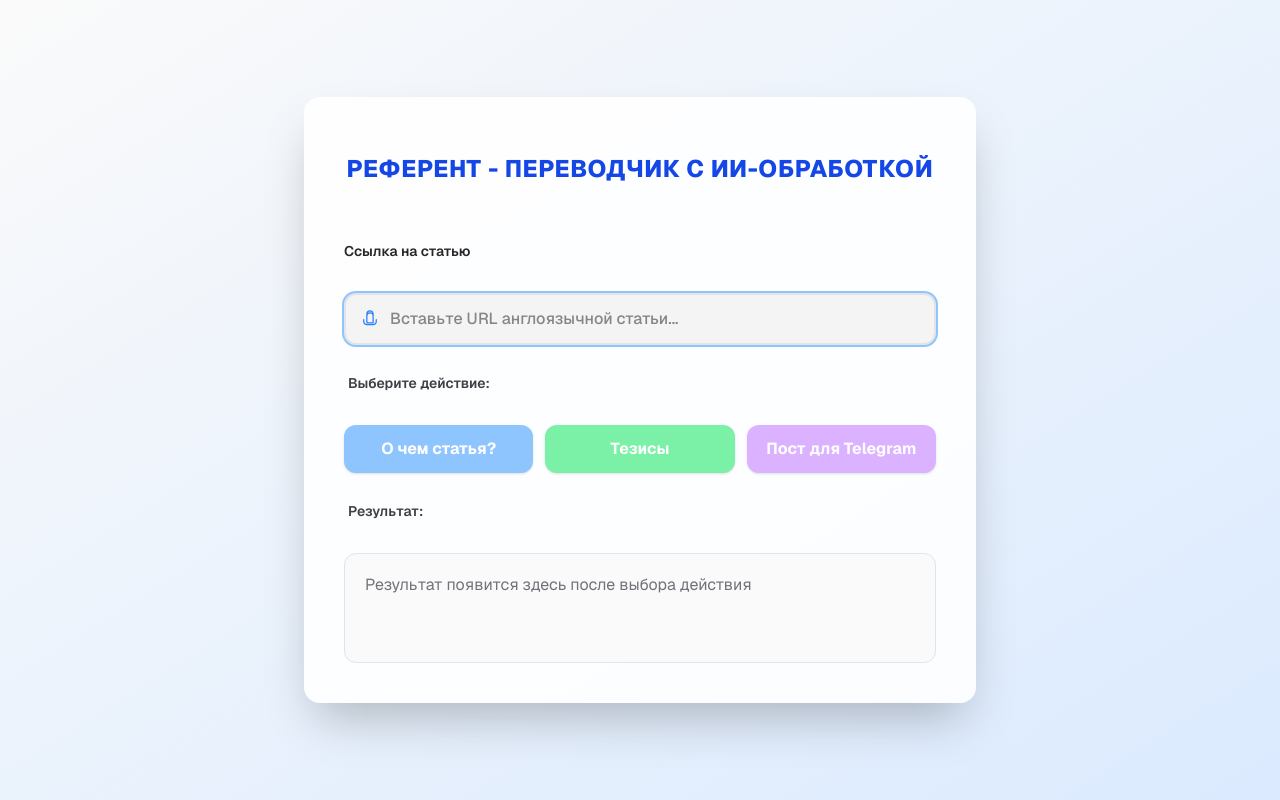
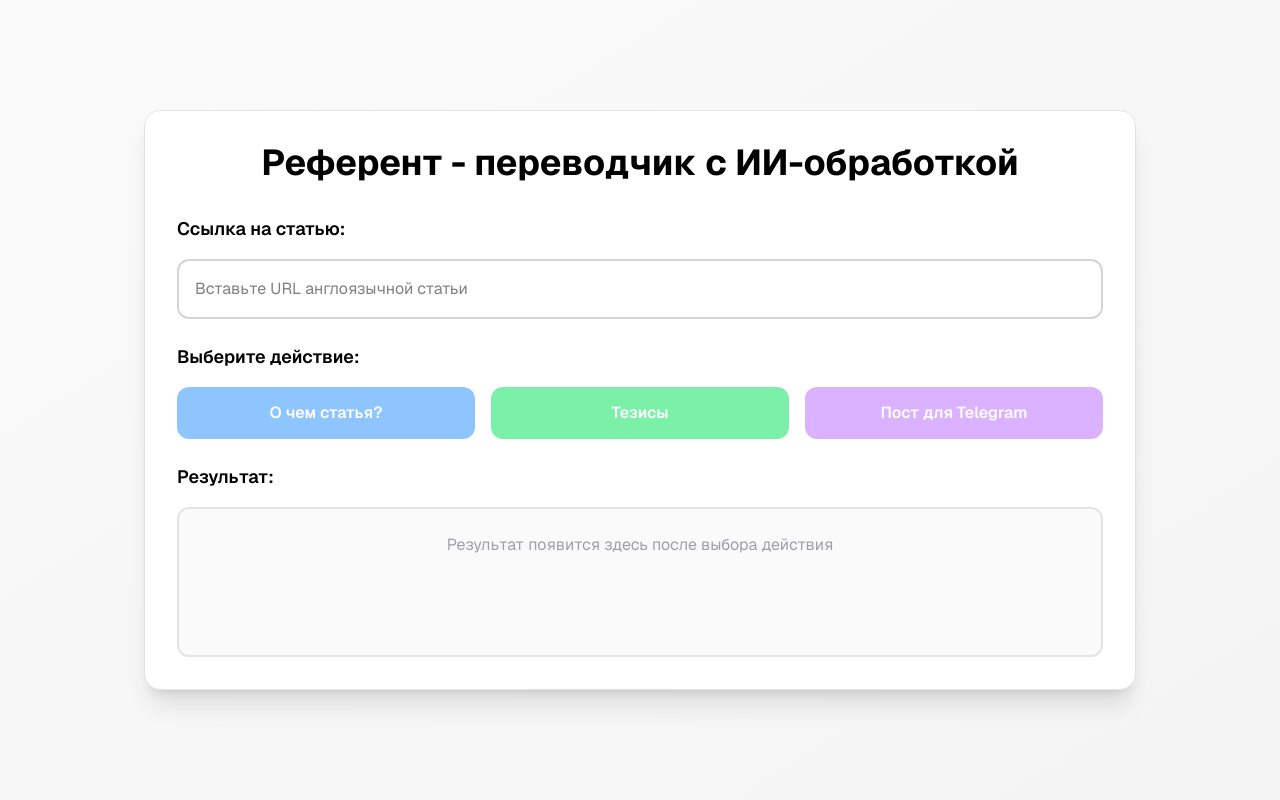
Before and after one commit to 19Bas2y8a-Nik/referent, a Next.js app: page / in a window 1280 px wide. Built offline with nearby package versions, Linux system fonts and the light colour scheme.

Commit message:
Refactor Home component by removing unused input reference, updating AI simulation responses to use 'AI' terminology, and enhancing button styles for improved user interaction.

```diff
--- a/app/page.tsx
+++ b/app/page.tsx
@@ -1,25 +1,26 @@
 "use client";
-import { useState, useRef } from "react";
+
+import { useState } from "react";
 
 export default function Home() {
   const [url, setUrl] = useState("");
   const [result, setResult] = useState("");
   const [loading, setLoading] = useState(false);
-  const inputRef = useRef<HTMLInputElement>(null);
 
   const handleClick = (action: string) => {
     setLoading(true);
     setResult("");
+    // Здесь будет интеграция c AI, пока – только эмуляция
     setTimeout(() => {
       switch (action) {
         case "about":
-          setResult("Пример: Эта статья о роли искусственного интеллекта в образовании.");
+          setResult("Пример: Эта статья о роли AI в образовании.");
           break;
         case "thesis":
-          setResult("Пример: 1. ИИ помогает учиться быстрее. 2. Технологии меняют подходы к обучению. 3. Важно адаптироваться к новым реалиям.");
+          setResult("Пример: 1. AI помогает учиться. 2. Технологии изменяют образование. 3. Важно адаптироваться.");
           break;
         case "telegram":
-          setResult("Пример: Интересная статья про ИИ и обучение! Кратко и по делу👇");
+          setResult("Пример: Интересная статья про AI в обучении! Вот основные идеи...");
           break;
       }
       setLoading(false);
@@ -27,57 +28,48 @@ export default function Home() {
   };
 
   return (
-    <div className="min-h-screen flex items-center justify-center bg-gradient-to-br from-zinc-50 to-blue-100 dark:from-black dark:to-zinc-900 font-sans p-2">
-      <div className="w-full max-w-2xl bg-white/90 dark:bg-zinc-900/80 shadow-2xl rounded-2xl p-6 sm:p-10 flex flex-col gap-7">
-        <div className="w-full flex justify-center pt-4 pb-7">
-          <span className="text-xl sm:text-2xl font-extrabold text-blue-700 dark:text-zinc-100 tracking-wide select-none uppercase">
-            Референт - переводчик с ИИ-обработкой
-          </span>
-        </div>
-        <label htmlFor="url" className="text-sm font-semibold text-zinc-800 dark:text-zinc-200 mb-1">Ссылка на статью</label>
-        <div className="flex items-center relative">
+    <div className="min-h-screen bg-gradient-to-br from-zinc-50 to-zinc-100 dark:from-black dark:to-zinc-900 font-sans">
+      <main className="min-h-screen w-full max-w-5xl mx-auto flex flex-col items-center justify-center py-12 px-4 gap-8">
+        <div className="w-full bg-white dark:bg-zinc-950 shadow-xl rounded-2xl p-8 border border-zinc-200 dark:border-zinc-800">
+          <h1 className="text-4xl font-bold text-center text-black dark:text-zinc-50 mb-8">Референт - переводчик с ИИ-обработкой</h1>
+          <p className="text-lg font-semibold text-black dark:text-zinc-50 mb-4">Ссылка на статью:</p>
           <input
-            id="url"
-            ref={inputRef}
-            type="url"
-            placeholder="Вставьте URL англоязычной статьи..."
+            type="text"
+            placeholder="Вставьте URL англоязычной статьи"
             value={url}
-            autoFocus
             onChange={e => setUrl(e.target.value)}
-            className="peer w-full pl-11 pr-4 py-3 rounded-xl bg-zinc-100 dark:bg-zinc-800 text-zinc-900 dark:text-zinc-100 border-2 border-zinc-200 dark:border-zinc-700 outline-none focus:ring-2 focus:ring-blue-300 font-medium text-base transition-all"
+            className="w-full p-4 mb-6 border-2 border-zinc-300 dark:border-zinc-700 rounded-xl text-base bg-white dark:bg-zinc-900 text-black dark:text-zinc-100 focus:outline-none focus:ring-2 focus:ring-blue-500 focus:border-transparent transition-all"
           />
-          <span className="absolute left-4 top-1/2 -translate-y-1/2 text-blue-500">
-            <svg xmlns="http://www.w3.org/2000/svg" fill="none" viewBox="0 0 24 24" strokeWidth={1.5} stroke="currentColor" className="w-5 h-5"><path strokeLinecap="round" strokeLinejoin="round" d="M15.75 8.25V6a3.75 3.75 0 10-7.5 0v2.25m11.25 4.5v2.25a3.75 3.75 0 01-3.75 3.75H8.25A3.75 3.75 0 014.5 15V12.75m11.25-6v2.25m0 7.5H8.25m7.5 0V8.25A3.75 3.75 0 008.25 8.25v7.5" /></svg>
-          </span>
-        </div>
-        <div className="w-full text-sm font-semibold text-zinc-700 dark:text-zinc-200 mb-1 text-left pl-1">Выберите действие:</div>
-        <div className="flex flex-col sm:flex-row gap-3">
+          <p className="text-lg font-semibold text-black dark:text-zinc-50 mb-4">Выберите действие:</p>
+          <div className="flex flex-col sm:flex-row gap-4 w-full mb-6">
             <button
               onClick={() => handleClick("about")}
-            className="flex-1 py-3 rounded-xl font-bold text-base bg-blue-600 hover:bg-blue-700 transition disabled:bg-blue-300 text-white shadow-sm"
+              className="flex-1 py-3.5 bg-blue-600 text-white font-semibold rounded-xl transition-all hover:bg-blue-700 hover:shadow-lg disabled:bg-blue-300 disabled:cursor-not-allowed disabled:hover:shadow-none"
               disabled={!url || loading}
             >О чем статья?</button>
             <button
               onClick={() => handleClick("thesis")}
-            className="flex-1 py-3 rounded-xl font-bold text-base bg-green-600 hover:bg-green-700 transition disabled:bg-green-300 text-white shadow-sm"
+              className="flex-1 py-3.5 bg-green-600 text-white font-semibold rounded-xl transition-all hover:bg-green-700 hover:shadow-lg disabled:bg-green-300 disabled:cursor-not-allowed disabled:hover:shadow-none"
               disabled={!url || loading}
             >Тезисы</button>
             <button
               onClick={() => handleClick("telegram")}
-            className="flex-1 py-3 rounded-xl font-bold text-base bg-purple-600 hover:bg-purple-700 transition disabled:bg-purple-300 text-white shadow-sm"
+              className="flex-1 py-3.5 bg-purple-600 text-white font-semibold rounded-xl transition-all hover:bg-purple-700 hover:shadow-lg disabled:bg-purple-300 disabled:cursor-not-allowed disabled:hover:shadow-none"
               disabled={!url || loading}
             >Пост для Telegram</button>
           </div>
-        <div className="w-full text-sm font-semibold text-zinc-700 dark:text-zinc-200 mb-1 text-left pl-1">Результат:</div>
-        <div className="min-h-[110px] px-5 py-4 bg-zinc-50 dark:bg-zinc-800/80 border border-zinc-200 dark:border-zinc-700 rounded-xl text-zinc-900 dark:text-zinc-100 text-lg font-normal whitespace-pre-line transition-all">
-          {loading
-            ? <span className="opacity-70">Генерация...</span>
-            : result
-              ? result
-              : <span className="text-base font-normal text-zinc-500 dark:text-zinc-400">Результат появится здесь после выбора действия</span>
-          }
+          <p className="text-lg font-semibold text-black dark:text-zinc-50 mb-4">Результат:</p>
+          <div className="w-full min-h-[150px] p-6 border-2 border-zinc-200 dark:border-zinc-700 rounded-xl bg-zinc-50 dark:bg-zinc-900 text-black dark:text-zinc-100">
+            {loading ? (
+              <div className="flex items-center justify-center h-full">
+                <span className="text-zinc-500 dark:text-zinc-400">Генерация...</span>
+              </div>
+            ) : (
+              <div className="whitespace-pre-wrap font-normal flex items-center justify-center h-full text-center">{result || <span className="text-zinc-400 dark:text-zinc-600 font-normal">Результат появится здесь после выбора действия</span>}</div>
+            )}
           </div>
         </div>
+      </main>
     </div>
   );
 }
```
Lines whose indentation alone changed are shown as unchanged.
